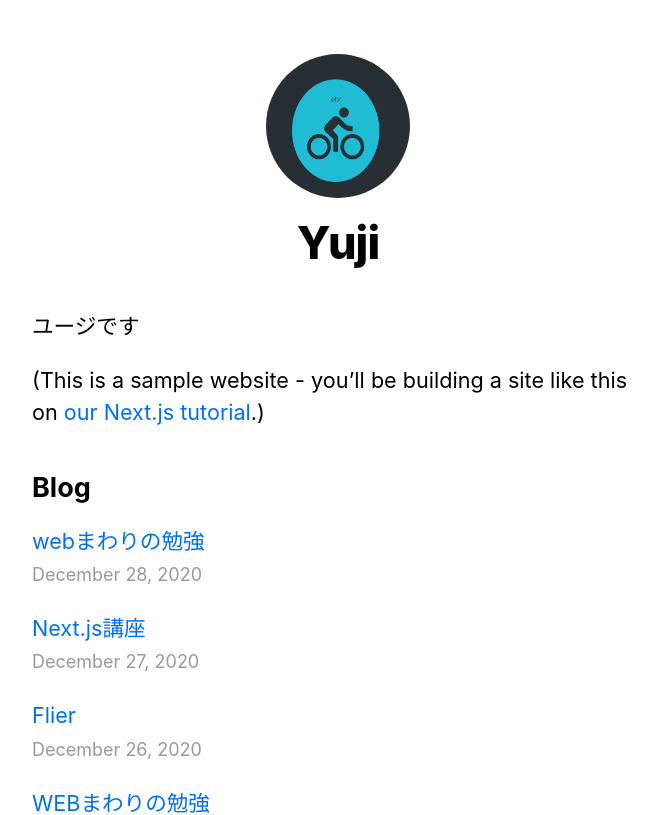
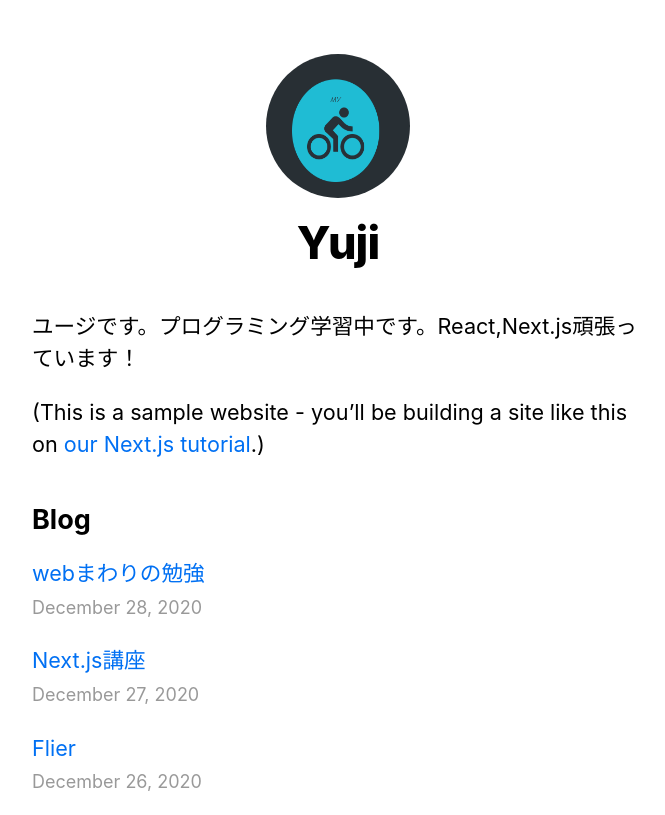
Before and after one commit to yuji-bvb/nextjs-blog, a Next.js app: page / in a window 1280 px wide. Shown: the top 815 px of the page, without its empty margins (302-967 px from the left). Built offline with nearby package versions, Linux system fonts and the light colour scheme.

Commit message:
edite profile

```diff
--- a/pages/index.tsx
+++ b/pages/index.tsx
@@ -6,6 +6,7 @@ import { getSortedPostsData } from "../lib/posts";
 import Link from "next/link";
 import Date from "../components/date";
 
+//ビルドされるときに呼ばれる、データをとってコンポーネントに渡す
 export const getStaticProps: GetStaticProps = async () => {
   const allPostsData = getSortedPostsData();
   return {
@@ -30,7 +31,9 @@ export default function Home({ allPostsData }: Props) {
         <title>{siteTitle}</title>
       </Head>
       <section className={utilStyles.headingMd}>
-        <p>ユージです</p>
+        <p>
+          ユージです。プログラミング学習中です。React,Next.js頑張っています！
+        </p>
         <p>
           (This is a sample website - you’ll be building a site like this on{" "}
           <a href="https://nextjs.org/learn">our Next.js tutorial</a>.)
```
